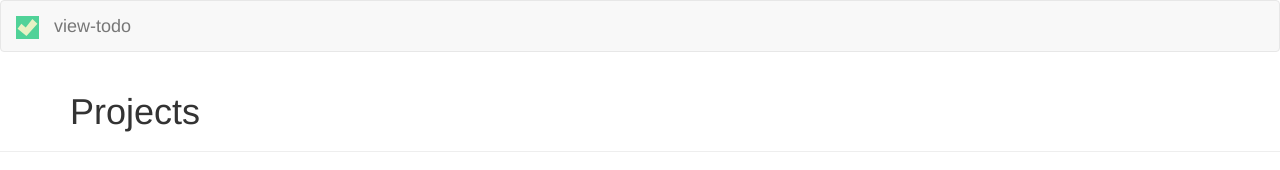
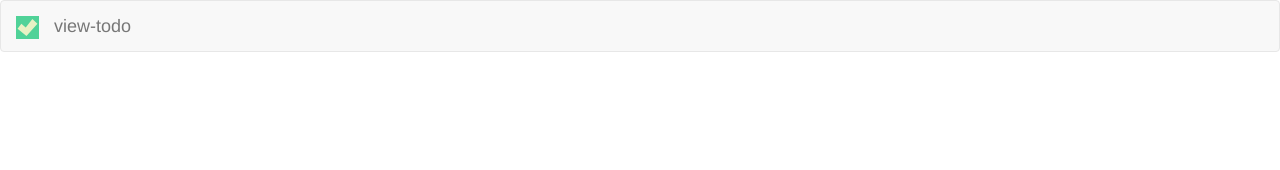
Before and after one commit to kt3k/view-todo, a website with bundled scripts: page src/site/index.html in a window 1280 px wide. Built offline with nearby package versions, Linux system fonts and the light colour scheme.

Commit message:
feat(design): remove meaningless header

```diff
--- a/src/site/index.html
+++ b/src/site/index.html
@@ -22,10 +22,6 @@
       </div>
     </nav>
 
-    <div class="page-header">
-      <h1 class="container">Projects</h1>
-    </div>
-
     <div class="container main"></div>
 
   </body>
```
